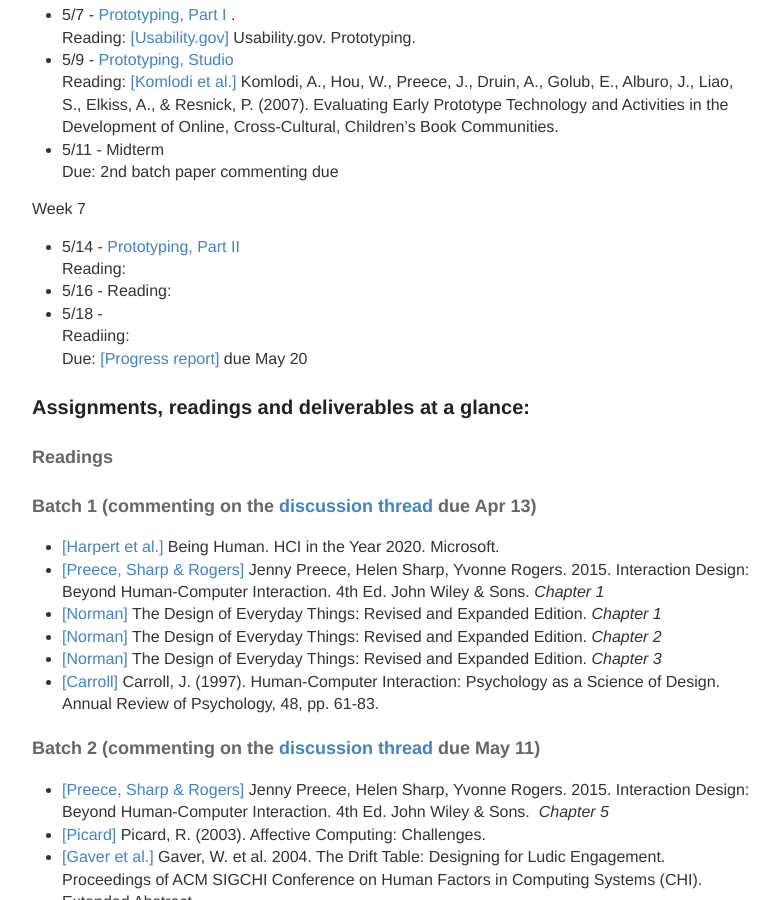
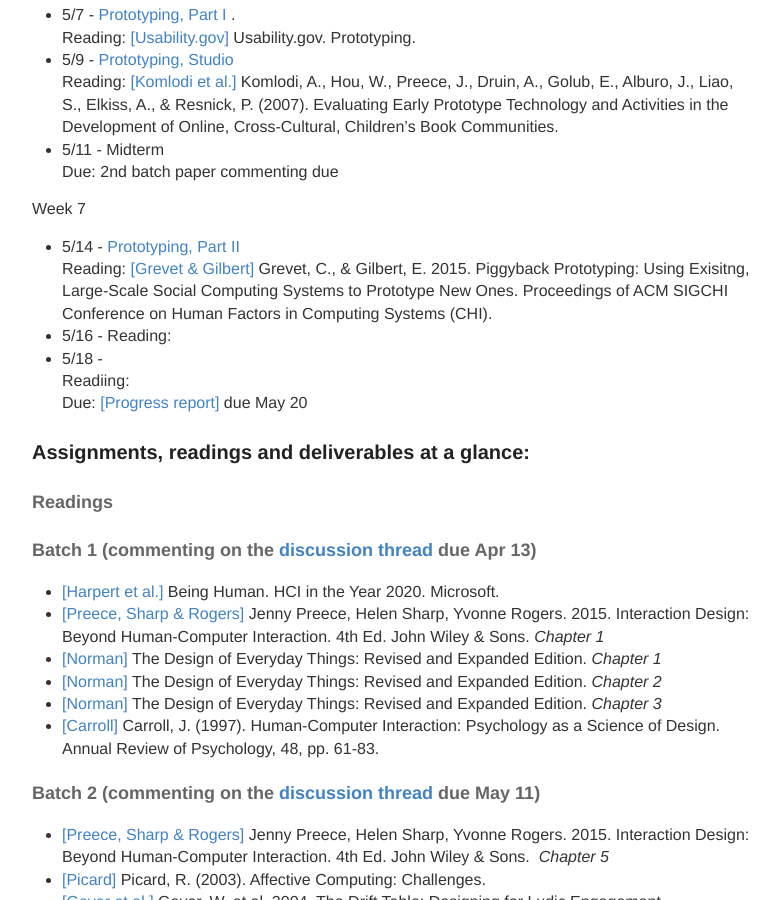
Before and after one commit to hciwang/hciwang.github.io, a Jekyll site: the page built from _posts/2018-3-25-lectures.md, in a window 1280 px wide and 900 px high, scrolled down 1933 px. Shown: the whole window, without its empty margins (248-1027 px from the left). Built offline with Jekyll 4.4.1, drawn with Linux system fonts in a browser that asks for light colours.

Commit message:
Update 2018-3-25-lectures.md

```diff
--- a/_posts/2018-3-25-lectures.md
+++ b/_posts/2018-3-25-lectures.md
@@ -66,7 +66,7 @@
 
 Week 7
 - 5/14 - [Prototyping, Part II](https://canvas.ucdavis.edu/courses/225630/files?preview=3555772)
-Reading:
+Reading: [[Grevet & Gilbert]](http://comp.social.gatech.edu/papers/chi15.airport.grevet.pdf)  Grevet, C., & Gilbert, E. 2015. Piggyback Prototyping: Using Exisitng, Large-Scale Social Computing Systems to Prototype New Ones. Proceedings of ACM SIGCHI Conference on Human Factors in Computing Systems (CHI).
 - 5/16 -
 Reading:
 - 5/18 -
```
